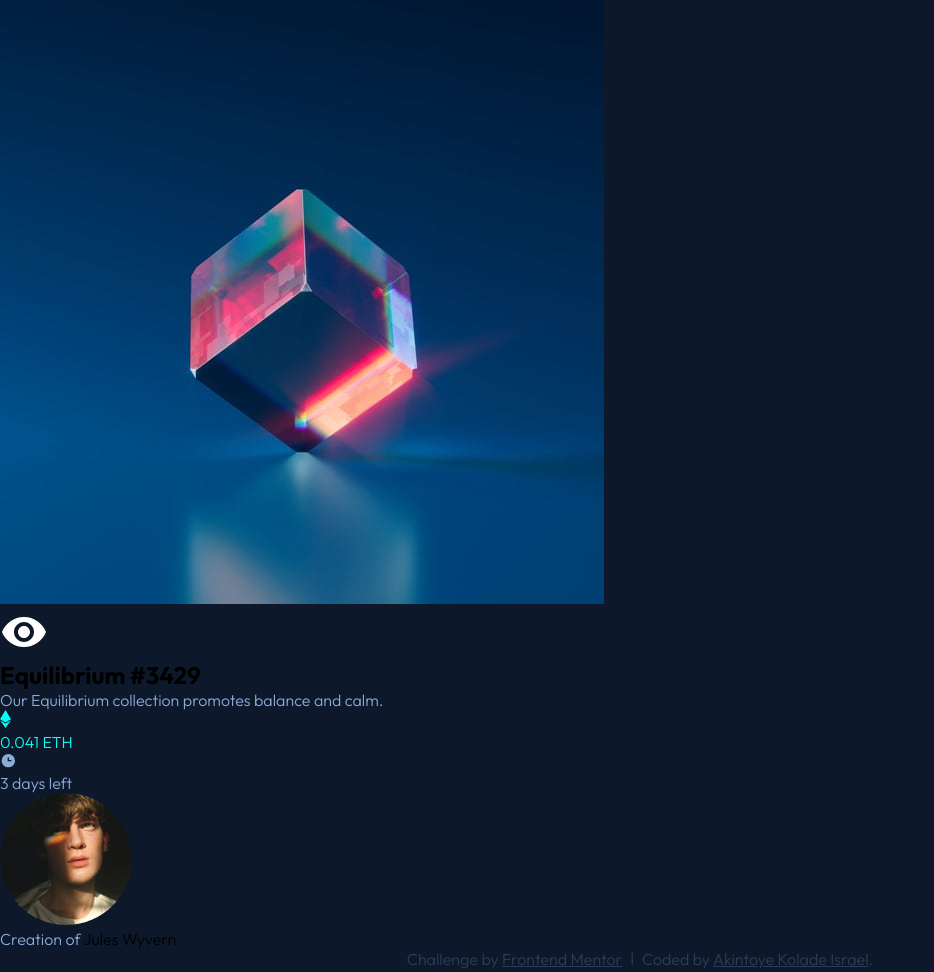
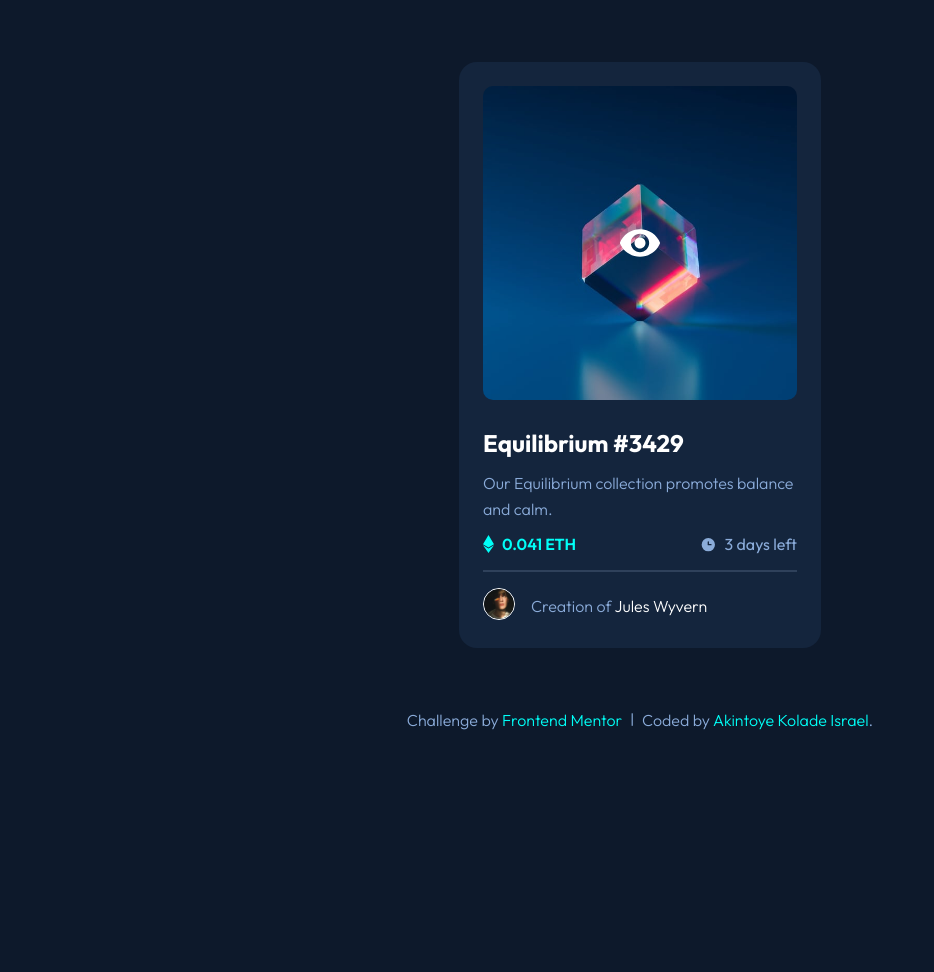
Before and after one commit to Akintoyekolade/nft-preview-card-component, a plain HTML site: page index.html in a window 1280 px wide. Shown: the whole page, without its empty margins (0-934 px from the left). After the commit the page ends 800 px from the top, so only its background shows below. Drawn offline with Linux system fonts and the light colour scheme; files whose address does not match are found by name.

Commit message:
Edit html/style

```diff
--- a/index.html
+++ b/index.html
@@ -25,7 +25,7 @@
 
         <section class="image-detail">
           <div class="detail-copy">
-            <h1>Equilibrium #3429</h1>
+            <h1><a href="#" class="cyan-hover">Equilibrium #3429</a></h1>
             <p class="soft-blue-text">Our Equilibrium collection promotes balance and calm.</p>
           </div>
 
@@ -48,7 +48,7 @@
           <span>
             <img src="images/image-avatar.png" alt="">
           </span>
-          <p> <span class="soft-blue-text">Creation of </span>Jules Wyvern</p>
+          <p> <span class="soft-blue-text">Creation of </span><a href="#" class="cyan-hover">Jules Wyvern</a></p>
         </div>
       </section>
 
--- a/style.css
+++ b/style.css
@@ -29,21 +29,25 @@ p {
 
 }
 
-/* Main Mobile */
 
-@media screen and (max-width: 830px) {
+    .card {
+        display: grid;
+        justify-content: center;
+    }
+
     .card-container {
         padding: 24px;
         background-color: hsl(216, 50%, 16%);
         border-radius: 18px;
         margin: 62px 24px;
-        max-width: 346px;
+        max-width: 362px;
     }
 
     .hero-image img {
-        max-width: 300px;
+        max-width: 100%;
         border-radius: 10px;
     }
+
 
     .icon-overlay img {
         width: 44px;
@@ -61,7 +65,7 @@ p {
     left: 0;
     width: 100%;
     height: 100%;
-    background-color: rgba(0, 255, 246, 0.5); /* Example overlay color */
+    background-color: rgba(0, 255, 246, 0.5);
     opacity: 0;
     transition: opacity 0.2s ease;
     border-radius: 10px;
@@ -76,23 +80,13 @@ p {
     top: 50%;
     left: 50%;
     transform: translate(-50%, -50%);
-    opacity: 0;
+    opacity: 1;
     transition: opacity 0.2s ease;
     }
 
     .hero-image:hover .icon-overlay {
     opacity: 1;
     }
-
-
-
-
-
-
-
-
-
-
 
 
 
@@ -164,33 +158,21 @@ p {
         border-radius: 16px;
     }
 
-}
+    .cyan-hover {
+        text-decoration: none;
+        color: white;
+    }
 
-
-
-
-
-
-
-
-
-
-
-
-
-
-
-
-
-
-
-
+    .cyan-hover:hover {
+        text-decoration: none;
+        color: hsl(178, 100%, 50%);
+    }
 
 
 
 
 footer {
-    color: rgb(48,59,90) ;
+    color: hsl(215, 51%, 70%) ;
     font-size: 14px;
     display: flex;
     justify-content: center;
@@ -199,7 +181,8 @@ footer {
 }
 
 footer a {
-    color:  rgb(48,59,90);
+    color:  hsl(178, 100%, 50%);
+    text-decoration: none;
 }
 
 a:hover {
```
